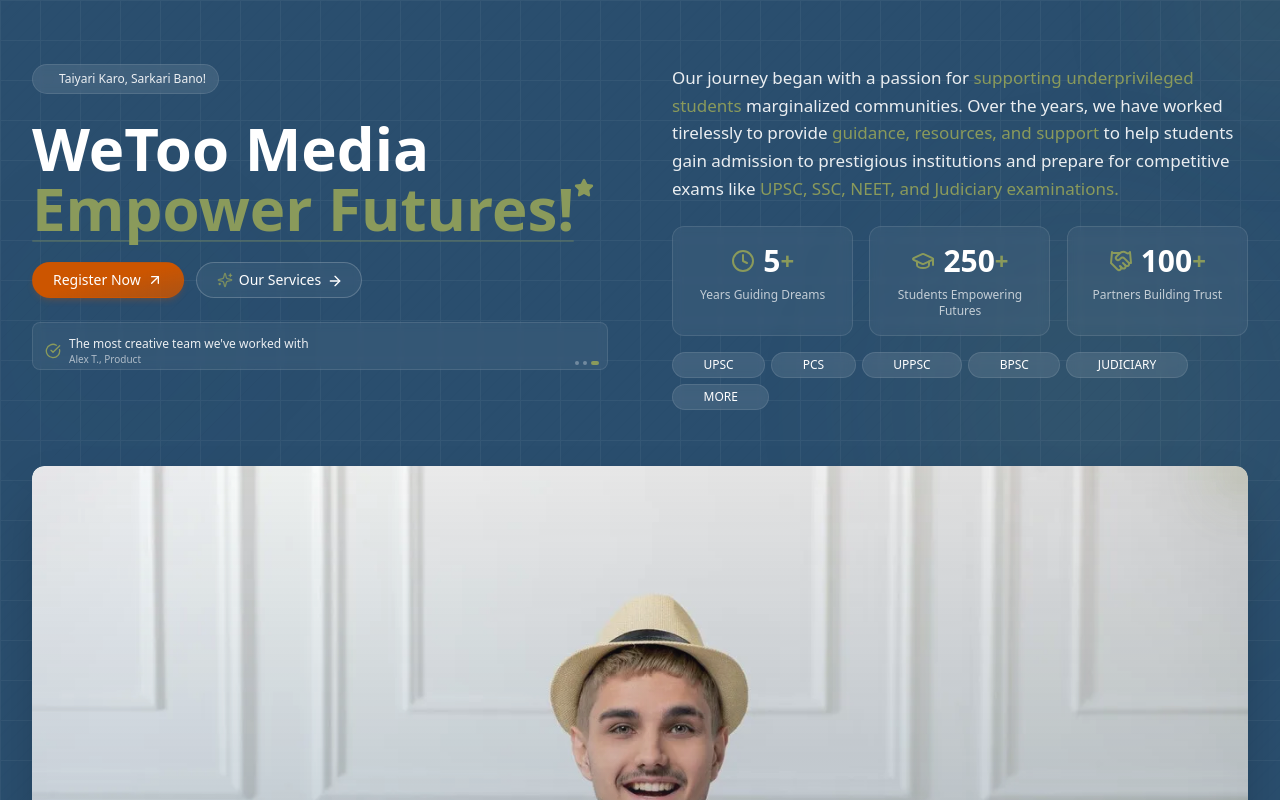
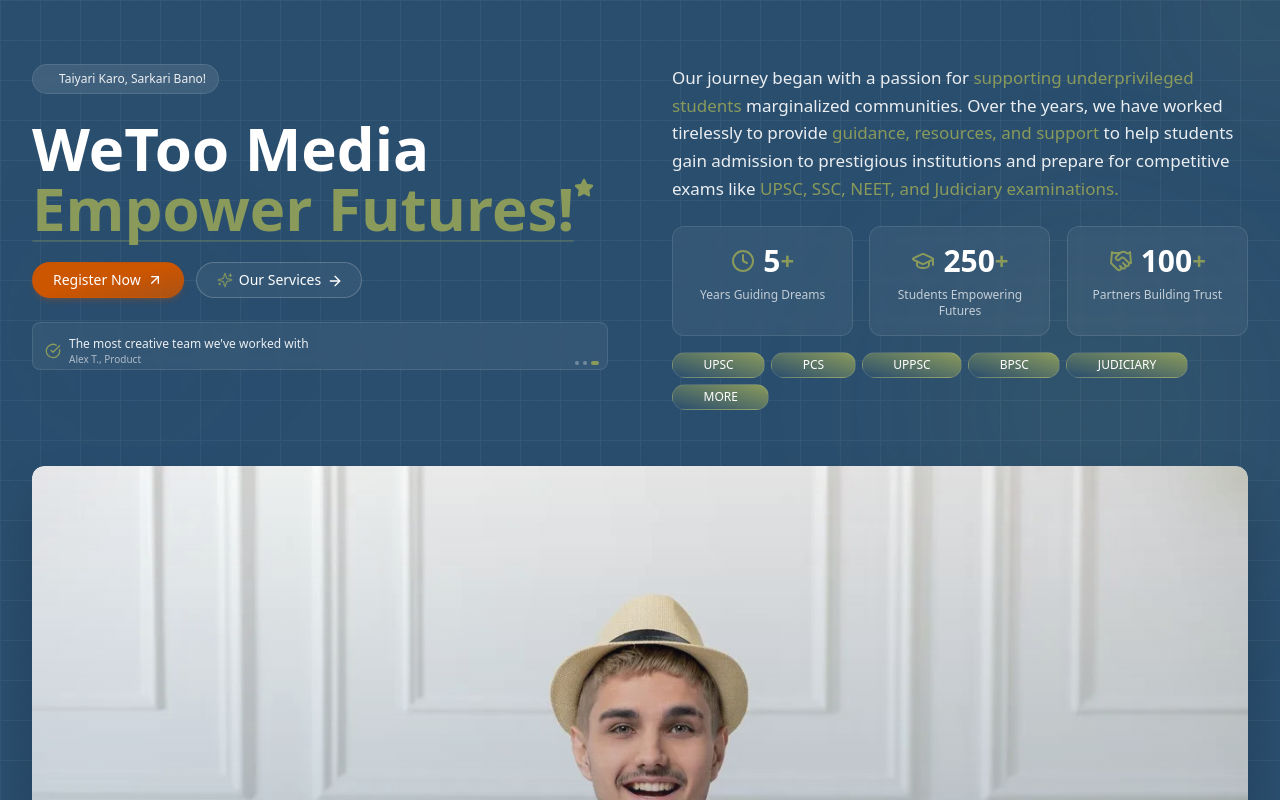
Before and after one commit to TanweerWeToo/wetoomedia, a React (Vite) app: page / in a window 1280 px wide. Shown: the top 800 px of the page. Built offline with nearby package versions, Linux system fonts and the light colour scheme.

Commit message:
Update Hero component styles to incorporate a gradient background for enhanced visual appeal and consistency on the Landing page.

```diff
--- a/src/pages/Landing/Hero.jsx
+++ b/src/pages/Landing/Hero.jsx
@@ -339,7 +339,7 @@
               ].map((skill, idx) => (
                 <div
                   key={idx}
-                  className="bg-white/10 backdrop-blur-sm px-2 sm:px-5 lg:px-6 xl:px-[30.5px] py-1 rounded-full text-xs border border-white/10 hover:bg-white/20 hover:border-white/30 transition-all duration-300 transform hover:-translate-y-0.5 cursor-pointer"
+                  className="bg-white/10 bg-gradient-to-tr from-primary to-secondary backdrop-blur-sm px-2 sm:px-5 lg:px-6 xl:px-[30.5px] py-1 rounded-full text-xs border border-white/10 hover:bg-white/20 hover:border-white/30 transition-all duration-300 transform hover:-translate-y-0.5 cursor-pointer"
                   style={{
                     transitionDelay: `${idx * 100}ms`,
                     animation: `fadeSlideIn 0.5s ease-out ${
```
